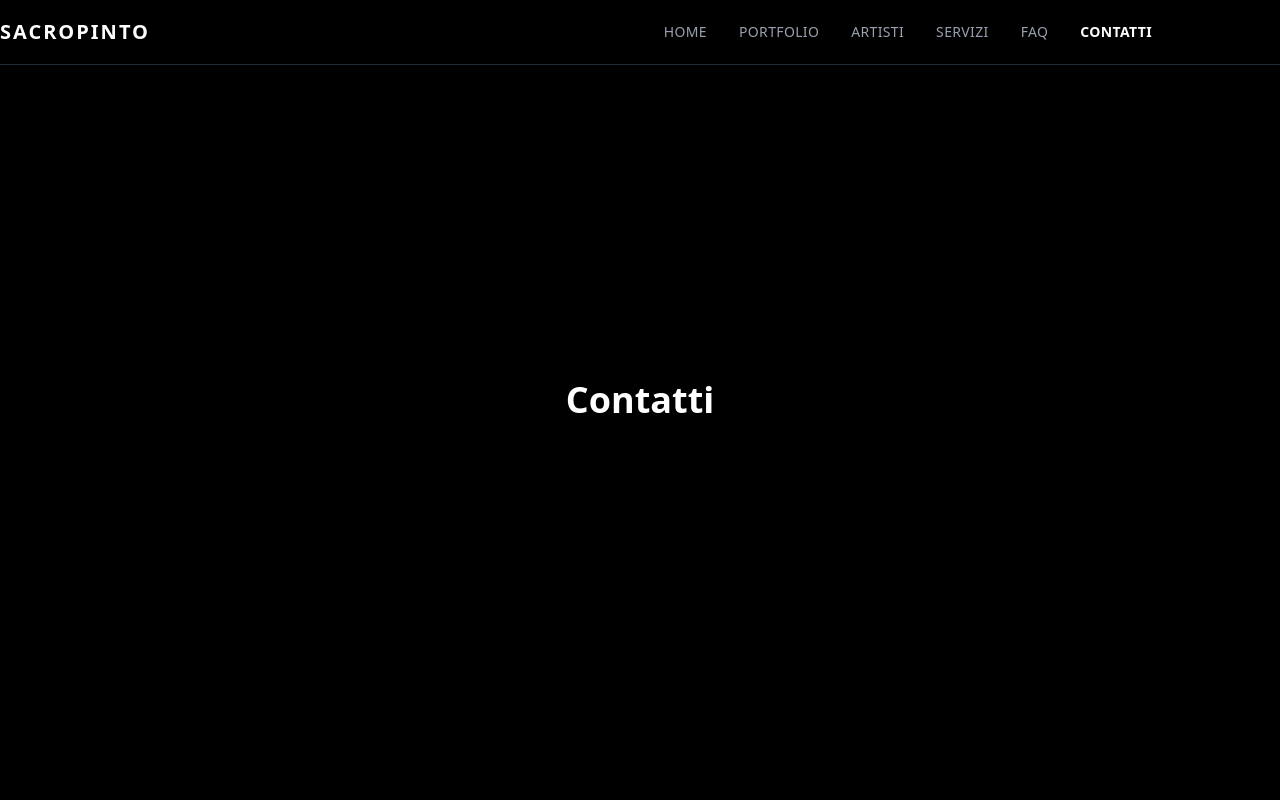
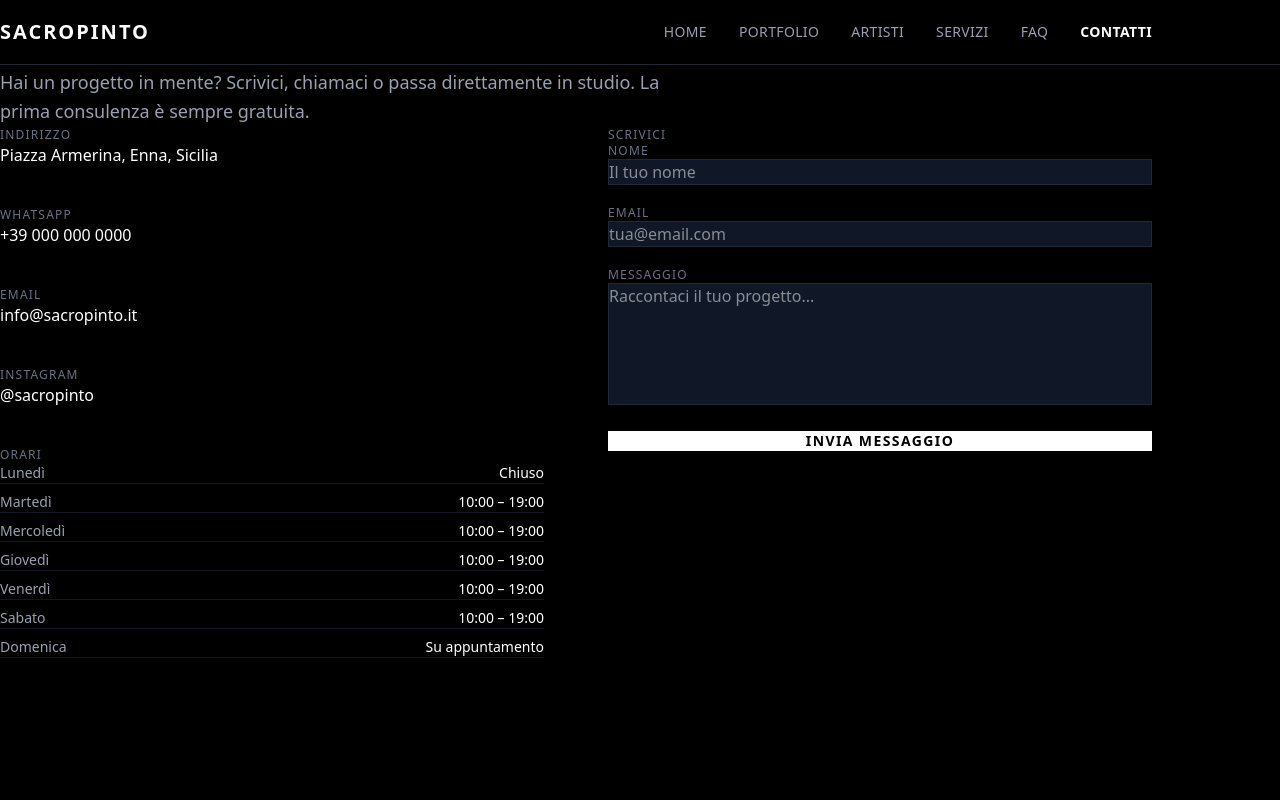
Before and after one commit to GiuSem14/sacropinto-site, a React (Vite) app: page /contatti in a window 1280 px wide. Shown: the top 800 px of the page. Built offline with nearby package versions, Linux system fonts and the light colour scheme.

Commit message:
pagina Contatti con form e orari

```diff
--- a/src/pages/Contact.jsx
+++ b/src/pages/Contact.jsx
@@ -1,7 +1,91 @@
+import { Helmet } from "react-helmet-async"
+import Container from "../components/layout/Container"
+import { buildTitle } from "../utils/seo"
+import { CONTACT, HOURS } from "../utils/constants"
+
 export default function Contact() {
   return (
-    <div className="min-h-screen flex items-center justify-center">
-      <h1 className="text-4xl font-bold">Contatti</h1>
-    </div>
+    <>
+      <Helmet>
+        <title>{buildTitle("Contatti")}</title>
+        <meta name="description" content="Contatta Sacropinto tattoo studio a Piazza Armerina. Prenota una consulenza gratuita, scrivici su WhatsApp o vieni a trovarci in studio." />
+      </Helmet>
+
+      <section className="py-24 bg-black min-h-screen">
+        <Container>
+
+          <div className="max-w-2xl mb-16">
+            <p className="text-gray-500 uppercase tracking-widest text-sm mb-3">Vieni a trovarci</p>
+            <h1 className="text-4xl md:text-5xl font-bold text-white mb-4">Contatti</h1>
+            <p className="text-gray-400 text-lg leading-relaxed">
+              Hai un progetto in mente? Scrivici, chiamaci o passa direttamente in studio. La prima consulenza è sempre gratuita.
+            </p>
+          </div>
+
+          <div className="grid grid-cols-1 md:grid-cols-2 gap-16">
+
+            {/* Info contatti */}
+            <div className="flex flex-col gap-10">
+
+              <div>
+                <p className="text-gray-500 uppercase tracking-widest text-xs mb-3">Indirizzo</p>
+                <p className="text-white">{CONTACT.address}</p>
+              </div>
+
+              <div>
+                <p className="text-gray-500 uppercase tracking-widest text-xs mb-3">WhatsApp</p>
+                <a href={`https://wa.me/${CONTACT.whatsapp.replace(/\D/g, "")}`} target="_blank" rel="noopener noreferrer" className="text-white hover:text-gray-300 transition-colors">{CONTACT.whatsapp}</a>
+              </div>
+
+              <div>
+                <p className="text-gray-500 uppercase tracking-widest text-xs mb-3">Email</p>
+                <a href={`mailto:${CONTACT.email}`} className="text-white hover:text-gray-300 transition-colors">{CONTACT.email}</a>
+              </div>
+
+              <div>
+                <p className="text-gray-500 uppercase tracking-widest text-xs mb-3">Instagram</p>
+                <a href={CONTACT.instagram} target="_blank" rel="noopener noreferrer" className="text-white hover:text-gray-300 transition-colors">@sacropinto</a>
+              </div>
+
+              <div>
+                <p className="text-gray-500 uppercase tracking-widest text-xs mb-4">Orari</p>
+                <ul className="flex flex-col gap-2">
+                  {HOURS.map((h) => (
+                    <li key={h.day} className="flex justify-between text-sm border-b border-gray-900 pb-2">
+                      <span className="text-gray-400">{h.day}</span>
+                      <span className="text-white">{h.hours}</span>
+                    </li>
+                  ))}
+                </ul>
+              </div>
+
+            </div>
+
+            {/* Form */}
+            <div>
+              <p className="text-gray-500 uppercase tracking-widest text-xs mb-6">Scrivici</p>
+              <form action="https://formspree.io/f/TUOID" method="POST" className="flex flex-col gap-5">
+                <div>
+                  <label className="text-gray-500 text-xs uppercase tracking-widest block mb-2">Nome</label>
+                  <input type="text" name="nome" required className="w-full bg-gray-900 border border-gray-800 text-white px-4 py-3 focus:outline-none focus:border-gray-600 transition-colors" placeholder="Il tuo nome" />
+                </div>
+                <div>
+                  <label className="text-gray-500 text-xs uppercase tracking-widest block mb-2">Email</label>
+                  <input type="email" name="email" required className="w-full bg-gray-900 border border-gray-800 text-white px-4 py-3 focus:outline-none focus:border-gray-600 transition-colors" placeholder="tua@email.com" />
+                </div>
+                <div>
+                  <label className="text-gray-500 text-xs uppercase tracking-widest block mb-2">Messaggio</label>
+                  <textarea name="messaggio" required rows={5} className="w-full bg-gray-900 border border-gray-800 text-white px-4 py-3 focus:outline-none focus:border-gray-600 transition-colors resize-none" placeholder="Raccontaci il tuo progetto..."></textarea>
+                </div>
+                <button type="submit" className="bg-white text-black font-semibold uppercase tracking-widest text-sm px-6 py-3 hover:bg-gray-200 transition-colors">
+                  Invia messaggio
+                </button>
+              </form>
+            </div>
+
+          </div>
+        </Container>
+      </section>
+    </>
   )
 }
```
